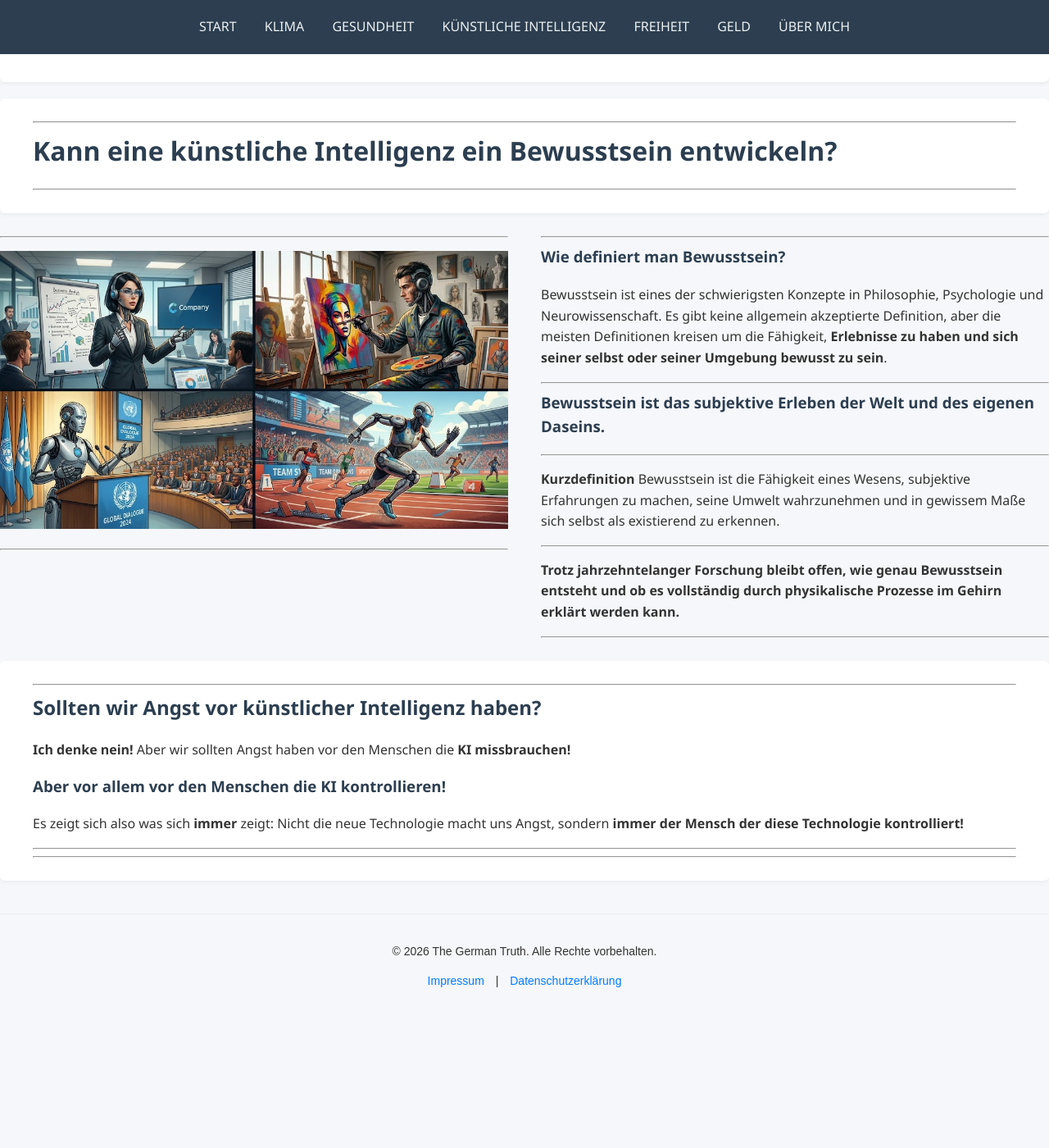
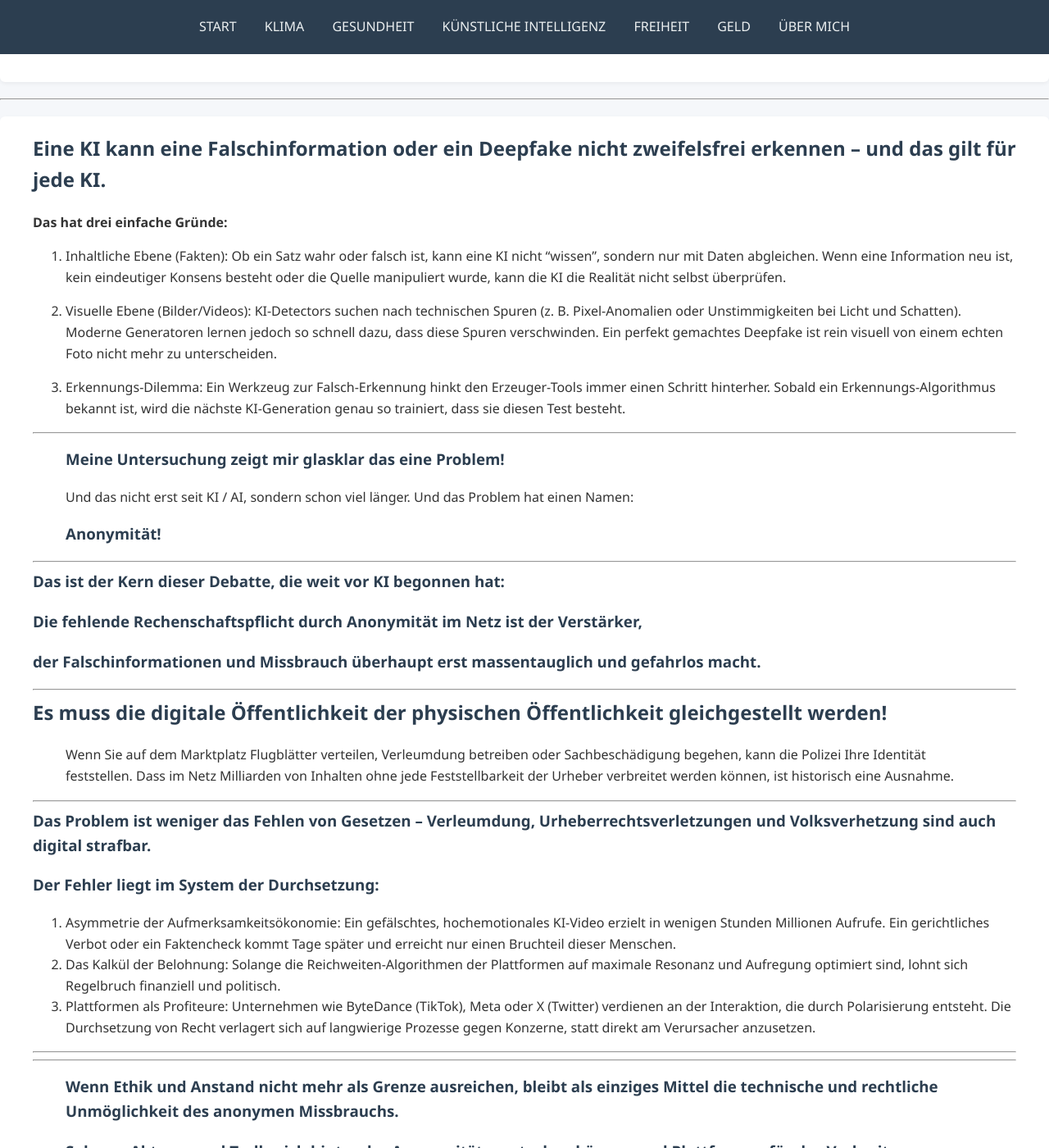
Before and after one commit to TheGermanTruth/TheGermanTruth, a Jekyll site: the page built from kiai.md, in a window 1280 px wide and 1400 px high, scrolled down 3448 px. Shown: the whole window at 82% size. Built offline with Jekyll 4.4.1, drawn with Linux system fonts in a browser that asks for light colours; before the commit the page ends 4690 px from its top, so only the background shows below that; some of the changed text lies outside the part shown.

Commit message:
Update kiai.md

```diff
--- a/kiai.md
+++ b/kiai.md
@@ -96,6 +96,73 @@ Und die (besser Reglementierte) Nutzung muss für alle Menschen frei zugänglich
 
 </div>
 
+---
+
+<div class="section one-column" markdown="1">
+
+## Eine KI kann eine Falschinformation oder ein Deepfake nicht zweifelsfrei erkennen – und das gilt für jede KI.
+
+**Das hat drei einfache Gründe:**
+
+1. Inhaltliche Ebene (Fakten): Ob ein Satz wahr oder falsch ist, kann eine KI nicht "wissen", sondern nur mit Daten abgleichen. Wenn eine Information neu ist, kein
+eindeutiger Konsens besteht oder die Quelle manipuliert wurde, kann die KI die Realität nicht selbst überprüfen.
+
+2. Visuelle Ebene (Bilder/Videos): KI-Detectors suchen nach technischen Spuren (z. B. Pixel-Anomalien oder Unstimmigkeiten bei Licht und Schatten). Moderne
+Generatoren lernen jedoch so schnell dazu, dass diese Spuren verschwinden. Ein perfekt gemachtes Deepfake ist rein visuell von einem echten Foto nicht mehr zu
+unterscheiden.
+
+3. Erkennungs-Dilemma: Ein Werkzeug zur Falsch-Erkennung hinkt den Erzeuger-Tools immer einen Schritt hinterher. Sobald ein Erkennungs-Algorithmus bekannt ist, wird
+die nächste KI-Generation genau so trainiert, dass sie diesen Test besteht.
+
+---
+
+> ### Meine Untersuchung zeigt mir glasklar das eine Problem!
+> Und das nicht erst seit KI / AI, sondern schon viel länger.
+> Und das Problem hat einen Namen:
+>
+>### Anonymität!
+
+---
+
+### Das ist der Kern dieser Debatte, die weit vor KI begonnen hat:
+### Die fehlende Rechenschaftspflicht durch Anonymität im Netz ist der Verstärker,
+### der Falschinformationen und Missbrauch überhaupt erst massentauglich und gefahrlos macht.
+
+---
+
+## Es muss die digitale Öffentlichkeit der physischen Öffentlichkeit gleichgestellt werden!
+
+>Wenn Sie auf dem Marktplatz Flugblätter verteilen, Verleumdung betreiben oder Sachbeschädigung begehen,
+>kann die Polizei Ihre Identität feststellen.
+>Dass im Netz Milliarden von Inhalten ohne jede Feststellbarkeit der Urheber verbreitet werden können,
+>ist historisch eine Ausnahme.
+
+---
+
+### Das Problem ist weniger das Fehlen von Gesetzen – Verleumdung, Urheberrechtsverletzungen und Volksverhetzung sind auch digital strafbar.
+### Der Fehler liegt im System der Durchsetzung:
+
+1. Asymmetrie der Aufmerksamkeitsökonomie: Ein gefälschtes, hochemotionales KI-Video erzielt in wenigen Stunden Millionen Aufrufe. Ein gerichtliches Verbot oder ein
+Faktencheck kommt Tage später und erreicht nur einen Bruchteil dieser Menschen.
+2. Das Kalkül der Belohnung: Solange die Reichweiten-Algorithmen der Plattformen auf maximale Resonanz und Aufregung optimiert sind, lohnt sich Regelbruch
+finanziell und politisch.
+3. Plattformen als Profiteure: Unternehmen wie ByteDance (TikTok), Meta oder X (Twitter) verdienen an der Interaktion, die durch Polarisierung entsteht. Die
+Durchsetzung von Recht verlagert sich auf langwierige Prozesse gegen Konzerne, statt direkt am Verursacher anzusetzen.
+
+---
+---
+
+>### Wenn Ethik und Anstand nicht mehr als Grenze ausreichen, bleibt als einziges Mittel die technische und rechtliche Unmöglichkeit des anonymen Missbrauchs.
+>### Solange Akteure und Trolle sich hinter der Anonymität verstecken können und Plattformen für das Verbreiten von Fälschungen nicht sofort persönlich haften,
+>### bleibt der Vorteil bei den Regelbrechern.
+
+---
+---
+
+</div>
+
+---
+
 <div class="section one-column" markdown="1">
 
 ---
```
